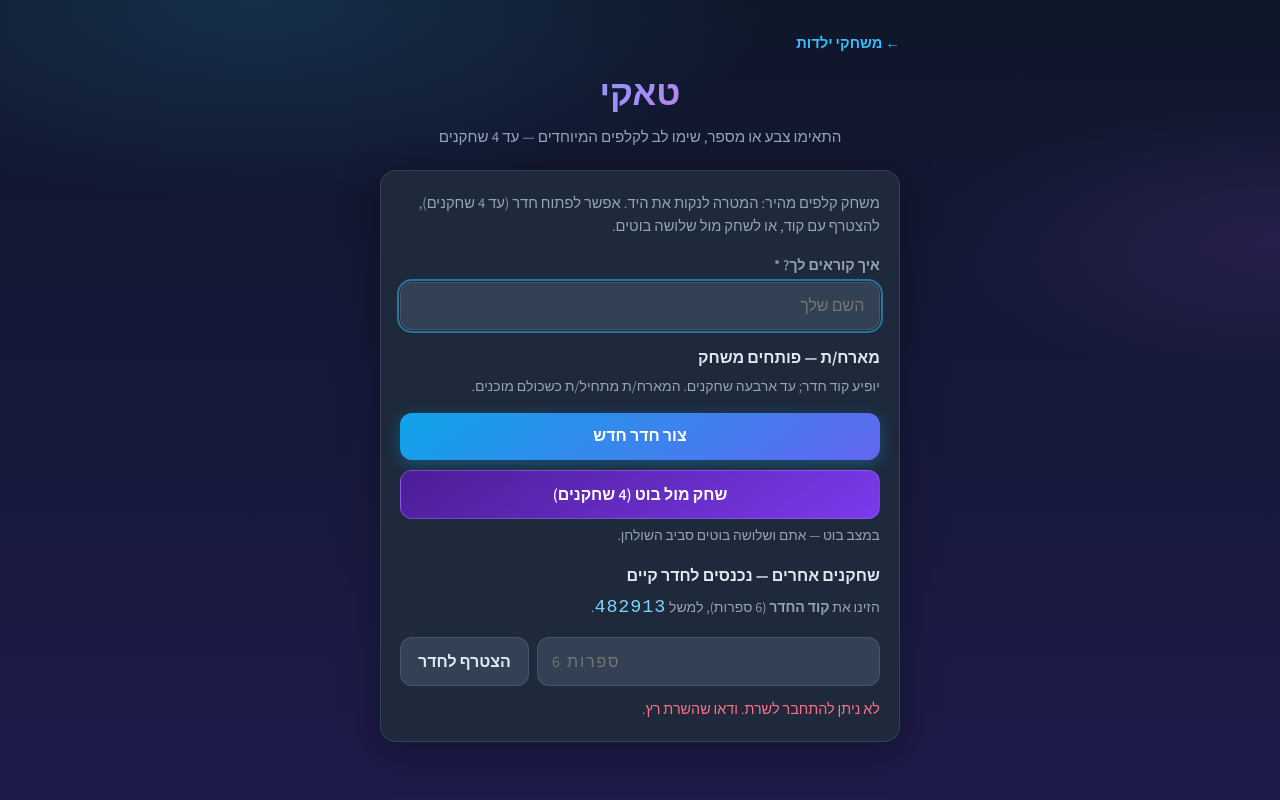
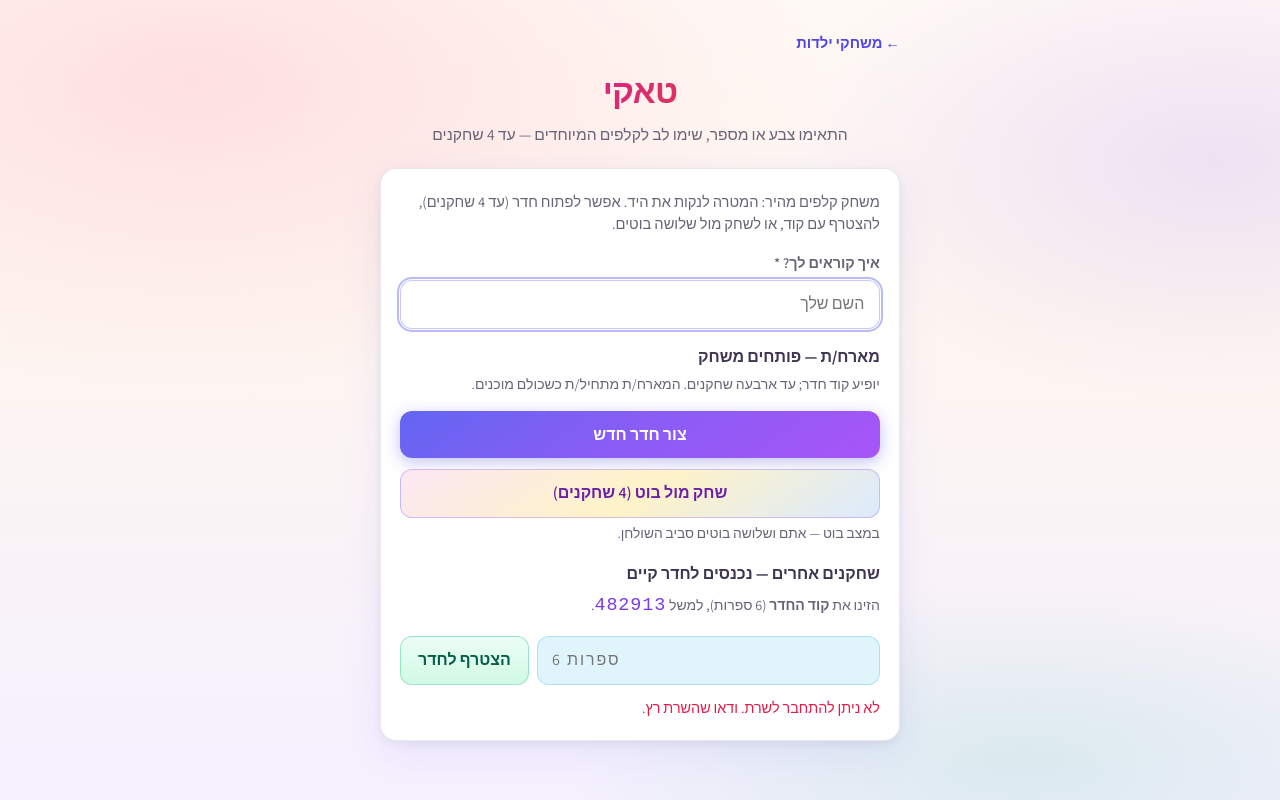
Before and after one commit to kbaronsela/sentence-game, a website: page public/taki/index.html in a window 1280 px wide. Both pictures are taken after a click on the button "צור חדר חדש". Drawn offline with nearby package versions, Linux system fonts and the light colour scheme; no server answers.

Commit message:
fix taki colors

```diff
--- a/public/taki/index.html
+++ b/public/taki/index.html
@@ -3,7 +3,7 @@
   <head>
     <meta charset="UTF-8" />
     <meta name="viewport" content="width=device-width, initial-scale=1, viewport-fit=cover" />
-    <meta name="theme-color" content="#0f172a" />
+    <meta name="theme-color" content="#fef6f0" />
     <title>טאקי</title>
     <link rel="preconnect" href="https://fonts.googleapis.com" />
     <link rel="preconnect" href="https://fonts.gstatic.com" crossorigin />
--- a/public/taki/styles.css
+++ b/public/taki/styles.css
@@ -1,13 +1,13 @@
 :root {
-  --bg: #0f172a;
-  --bg-card: #1e293b;
-  --border: rgba(148, 163, 184, 0.2);
-  --text: #f1f5f9;
-  --muted: #94a3b8;
-  --accent: #38bdf8;
-  --danger: #fb7185;
+  --bg: #fef6f0;
+  --bg-card: #ffffff;
+  --border: rgba(100, 80, 140, 0.14);
+  --text: #2a2438;
+  --muted: #6a6378;
+  --accent-dim: #4f46e5;
+  --danger: #e11d48;
   --radius: 16px;
-  --shadow: 0 10px 40px rgba(0, 0, 0, 0.35);
+  --shadow: 0 10px 40px rgba(99, 102, 241, 0.1), 0 4px 12px rgba(0, 0, 0, 0.06);
   font-family: "Assistant", system-ui, sans-serif;
 }
 
@@ -34,9 +34,10 @@ body {
   inset: 0;
   pointer-events: none;
   background:
-    radial-gradient(ellipse 80% 50% at 20% 0%, rgba(56, 189, 248, 0.15), transparent 50%),
-    radial-gradient(ellipse 60% 40% at 100% 30%, rgba(168, 85, 247, 0.12), transparent 45%),
-    linear-gradient(180deg, #0f172a 0%, #1e1b4b 100%);
+    radial-gradient(ellipse 90% 70% at 15% 10%, rgba(251, 113, 133, 0.18), transparent 55%),
+    radial-gradient(ellipse 70% 60% at 95% 20%, rgba(139, 92, 246, 0.14), transparent 50%),
+    radial-gradient(ellipse 80% 50% at 80% 95%, rgba(16, 185, 129, 0.12), transparent 45%),
+    linear-gradient(180deg, #fff9f5 0%, #fef6f0 40%, #f5f0ff 100%);
   z-index: 0;
 }
 
@@ -46,7 +47,7 @@ body {
 }
 
 .sub-nav a {
-  color: var(--accent);
+  color: var(--accent-dim);
   font-weight: 600;
   text-decoration: none;
 }
@@ -70,9 +71,10 @@ body {
 
 .hero h1 {
   margin: 0 0 0.4rem;
-  font-size: clamp(1.75rem, 5vw, 2.2rem);
+  font-size: clamp(1.7rem, 5vw, 2.1rem);
   font-weight: 700;
-  background: linear-gradient(120deg, #38bdf8 0%, #a78bfa 50%, #f472b6 100%);
+  letter-spacing: -0.02em;
+  background: linear-gradient(120deg, #7c3aed 0%, #db2777 45%, #ea580c 100%);
   -webkit-background-clip: text;
   background-clip: text;
   color: transparent;
@@ -81,7 +83,7 @@ body {
 .tagline {
   margin: 0;
   color: var(--muted);
-  font-size: 0.95rem;
+  font-size: 0.98rem;
 }
 
 .enter-intro {
@@ -95,7 +97,7 @@ body {
   font-size: 1rem;
   font-weight: 700;
   margin: 1.15rem 0 0.35rem;
-  color: #e2e8f0;
+  color: #3d3552;
 }
 
 .enter-step-title:first-of-type {
@@ -132,37 +134,39 @@ body {
 }
 
 .req-mark {
-  color: #f87171;
+  color: #dc2626;
   font-weight: 700;
 }
 
 .field input[type="text"] {
   font: inherit;
   color: var(--text);
-  background: #334155;
-  border: 1px solid var(--border);
+  background: #faf8ff;
+  border: 1px solid rgba(100, 80, 140, 0.18);
   border-radius: 12px;
   padding: 0.7rem 0.9rem;
   width: 100%;
 }
 
 .field input[type="text"]:focus {
-  outline: 2px solid rgba(56, 189, 248, 0.5);
+  outline: 2px solid rgba(99, 102, 241, 0.45);
   outline-offset: 1px;
+  background: #fff;
+  border-color: rgba(99, 102, 241, 0.35);
 }
 
 input.code-input {
   font: inherit;
   color: var(--text);
-  background: #334155;
-  border: 1px solid var(--border);
+  background: #faf8ff;
+  border: 1px solid rgba(100, 80, 140, 0.18);
   border-radius: 12px;
   padding: 0.7rem 0.9rem;
   width: 100%;
 }
 
 input:focus {
-  outline: 2px solid rgba(56, 189, 248, 0.5);
+  outline: 2px solid rgba(99, 102, 241, 0.45);
   outline-offset: 1px;
 }
 
@@ -197,33 +201,36 @@ input:focus {
 }
 
 .btn.primary {
-  background: linear-gradient(145deg, #0ea5e9 0%, #6366f1 100%);
+  background: linear-gradient(145deg, #6366f1 0%, #8b5cf6 50%, #a855f7 100%);
   color: #fff;
-  box-shadow: 0 4px 16px rgba(14, 165, 233, 0.35);
+  box-shadow: 0 4px 16px rgba(99, 102, 241, 0.4);
 }
 
 .btn.primary:hover:not(:disabled) {
-  filter: brightness(1.06);
+  filter: brightness(1.05);
+  box-shadow: 0 6px 22px rgba(99, 102, 241, 0.45);
 }
 
 .btn.secondary {
-  background: #334155;
-  color: #e2e8f0;
-  border: 1px solid var(--border);
+  background: linear-gradient(180deg, #ecfdf5 0%, #d1fae5 100%);
+  color: #065f46;
+  border: 1px solid rgba(16, 185, 129, 0.35);
 }
 
 .btn.secondary:hover:not(:disabled) {
-  background: #475569;
+  filter: brightness(1.02);
+  border-color: rgba(16, 185, 129, 0.5);
 }
 
 .btn.bot {
-  background: linear-gradient(145deg, #4c1d95 0%, #7c3aed 100%);
-  color: #fff;
-  border: 1px solid rgba(167, 139, 250, 0.4);
+  background: linear-gradient(145deg, #fce7f3 0%, #fef3c7 50%, #dbeafe 100%);
+  color: #6b21a8;
+  border: 1px solid rgba(139, 92, 246, 0.35);
 }
 
 .btn.bot:hover:not(:disabled) {
-  filter: brightness(1.05);
+  filter: brightness(1.03);
+  border-color: rgba(139, 92, 246, 0.5);
 }
 
 .bot-hint {
@@ -243,6 +250,8 @@ input:focus {
   flex: 1;
   letter-spacing: 0.12em;
   font-variant-numeric: tabular-nums;
+  background: #e0f4fc;
+  border-color: rgba(14, 165, 233, 0.25);
 }
 
 .error {
@@ -267,7 +276,7 @@ input:focus {
 .section-title {
   margin: 0 0 0.65rem;
   font-size: 1.08rem;
-  color: #e2e8f0;
+  color: #3d3552;
 }
 
 .room-code-line {
@@ -283,7 +292,7 @@ input:focus {
   font-family: ui-monospace, monospace;
   font-size: 1.15rem;
   letter-spacing: 0.05em;
-  color: #7dd3fc;
+  color: #7c3aed;
 }
 
 .btn-copy-link {
@@ -291,6 +300,7 @@ input:focus {
   font-size: 0.88rem;
   font-weight: 600;
   white-space: nowrap;
+  box-shadow: 0 2px 8px rgba(16, 185, 129, 0.2);
 }
 
 .player-list {
@@ -302,14 +312,14 @@ input:focus {
 .player-list li {
   padding: 0.6rem 0.85rem;
   border-radius: 12px;
-  background: #334155;
+  background: linear-gradient(135deg, #faf5ff 0%, #f5f3ff 100%);
   margin-bottom: 0.45rem;
-  border: 1px solid var(--border);
+  border: 1px solid rgba(139, 92, 246, 0.2);
 }
 
 .player-list li.you {
-  border-color: rgba(56, 189, 248, 0.5);
-  background: #1e3a5f;
+  border-color: rgba(99, 102, 241, 0.55);
+  background: linear-gradient(135deg, #eef2ff 0%, #e0e7ff 100%);
 }
 
 .game-status {
@@ -317,7 +327,7 @@ input:focus {
   font-weight: 600;
   margin: 0 0 0.75rem;
   font-size: 1rem;
-  color: #e2e8f0;
+  color: #3d3552;
 }
 
 .taki-scores {
@@ -330,7 +340,7 @@ input:focus {
 }
 
 .taki-score-row.you {
-  color: #7dd3fc;
+  color: #5b21b6;
   font-weight: 600;
 }
 
@@ -360,13 +370,15 @@ input:focus {
   height: 80px;
   margin: 0 auto;
   border-radius: 10px;
-  background: linear-gradient(145deg, #1e40af 0%, #312e81 100%);
-  border: 2px solid rgba(255, 255, 255, 0.15);
+  background: linear-gradient(145deg, #6366f1 0%, #4f46e5 100%);
+  border: 2px solid rgba(99, 102, 241, 0.35);
+  color: #fff;
   display: flex;
   align-items: center;
   justify-content: center;
   font-weight: 700;
   font-size: 1.1rem;
+  box-shadow: 0 4px 14px rgba(99, 102, 241, 0.25);
 }
 
 .discard-slot {
@@ -379,7 +391,7 @@ input:focus {
 .plus2-hint {
   margin: 0.35rem 0 0;
   font-size: 0.82rem;
-  color: #fbbf24;
+  color: #b45309;
 }
 
 .taki-card {
@@ -407,8 +419,8 @@ input:focus {
   text-align: center;
   padding: 0.35rem;
   line-height: 1.2;
-  border: 2px solid rgba(0, 0, 0, 0.15);
-  box-shadow: 0 4px 12px rgba(0, 0, 0, 0.25);
+  border: 2px solid rgba(0, 0, 0, 0.12);
+  box-shadow: 0 4px 12px rgba(42, 36, 56, 0.12);
 }
 
 .taki-card-face.small {
@@ -442,7 +454,7 @@ input:focus {
 }
 
 .taki-card-face.c-wild {
-  background: linear-gradient(160deg, #c4b5fd 0%, #6d28d9 50%, #db2777 100%);
+  background: linear-gradient(160deg, #ddd6fe 0%, #7c3aed 50%, #db2777 100%);
   color: #fff;
   font-size: 0.82rem;
 }
@@ -475,6 +487,7 @@ input:focus {
 .color-pick-title {
   margin: 0 0 0.5rem;
   font-weight: 600;
+  color: #3d3552;
 }
 
 .color-pick-btns {
@@ -487,13 +500,14 @@ input:focus {
 .taki-color-btn {
   padding: 0.5rem 0.85rem;
   border-radius: 10px;
-  border: 2px solid rgba(255, 255, 255, 0.2);
+  border: 2px solid rgba(255, 255, 255, 0.65);
   background: var(--c);
   color: #fff;
   font: inherit;
   font-weight: 700;
   cursor: pointer;
-  text-shadow: 0 1px 2px rgba(0, 0, 0, 0.35);
+  text-shadow: 0 1px 2px rgba(0, 0, 0, 0.25);
+  box-shadow: 0 2px 8px rgba(42, 36, 56, 0.12);
 }
 
 .taki-actions {
@@ -505,7 +519,7 @@ input:focus {
   font-size: 1.15rem;
   font-weight: 700;
   margin: 0 0 1rem;
-  color: #7dd3fc;
+  color: #5b21b6;
 }
 
 .result-scores {
```
